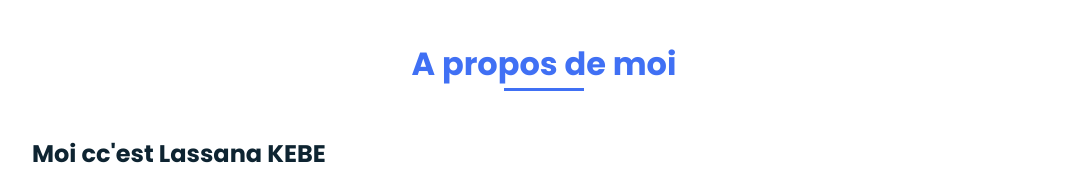
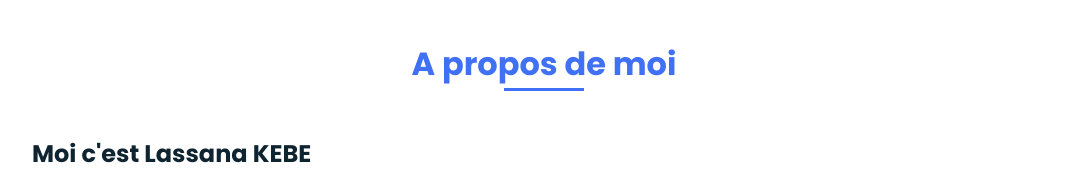
Before and after one commit to lkebe95/monPortfolio, a plain HTML site: page index.html in a window 1280 px wide. Shown: the part 840-1024 px from the top of the page, without its empty margins (96-1174 px from the left). Drawn offline with nearby package versions, Linux system fonts and the light colour scheme.

Commit message:
Update index.html

```diff
--- a/index.html
+++ b/index.html
@@ -65,7 +65,7 @@
                     </div> -->
 
                     <div>
-                        <h2 class="about__subtitle">Moi cc'est Lassana KEBE</h2>
+                        <h2 class="about__subtitle">Moi c'est Lassana KEBE</h2>
                         <p class="about__text">J’aime résoudre les problèmes techniques avec réactivité et pédagogie, tout en garantissant la satisfaction des utilisateurs <concepteur Développeur d'applications. Depuis mes jeunes années, j’ai toujours été attiré par l’informatique et les nouvelles technologies. C’est tout naturellement que je me suis tourné vers ces études.</p>
                     </div>
                 </div>
```
